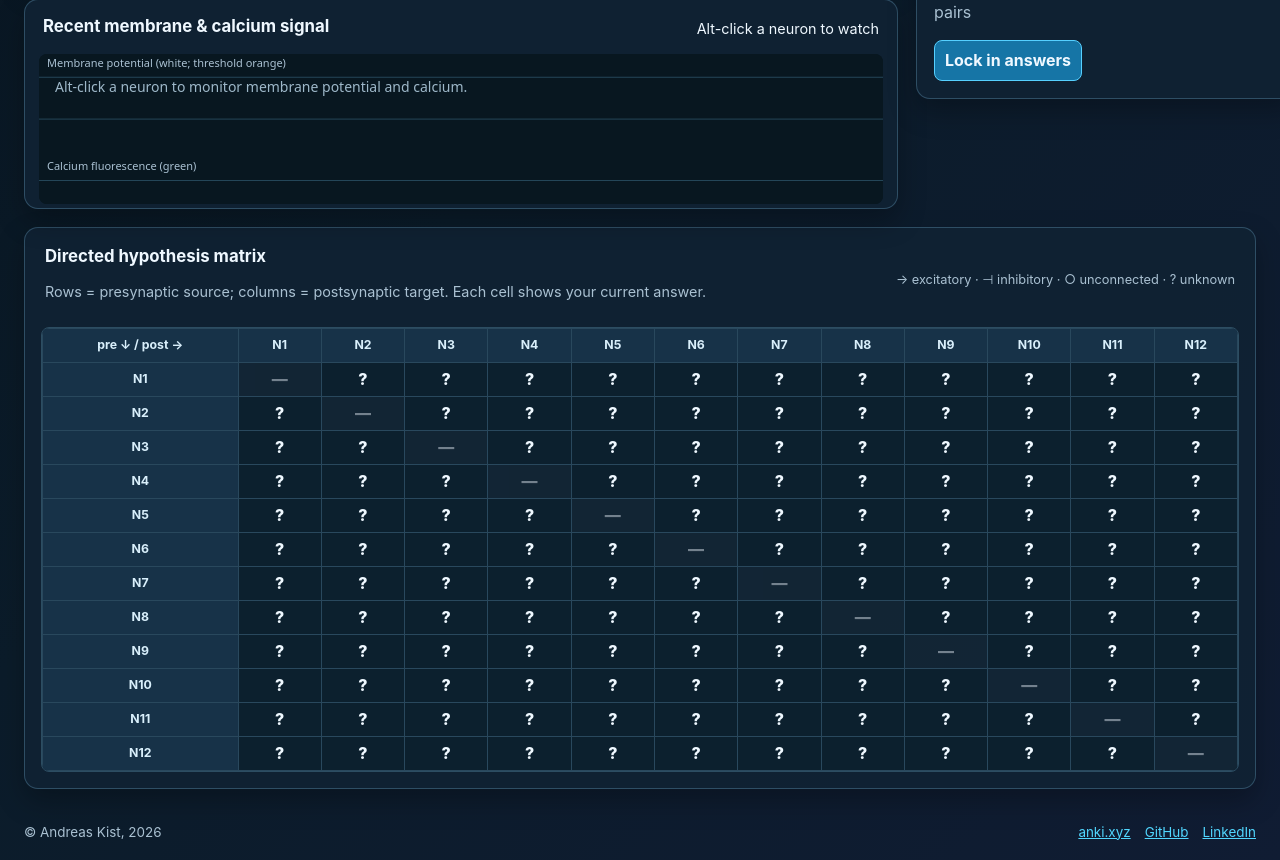
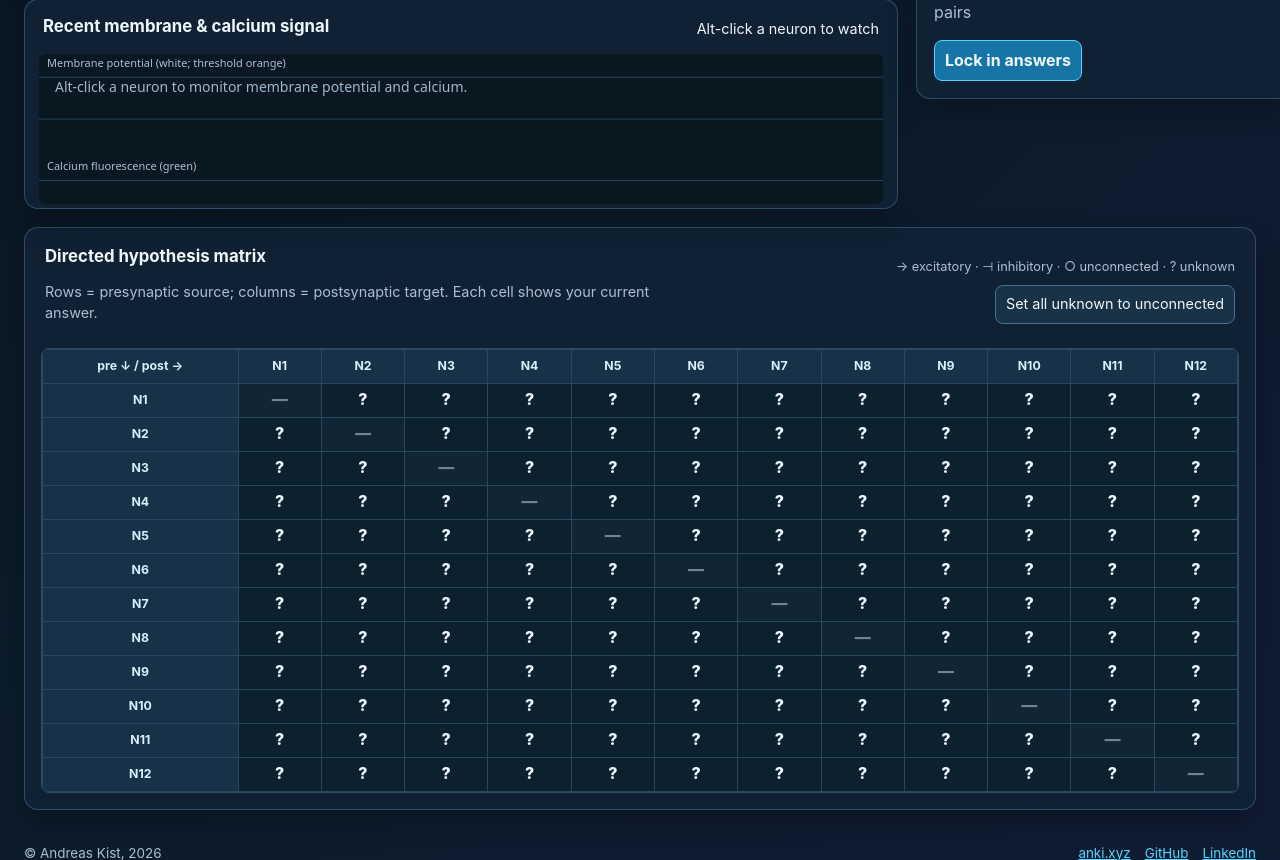
Before and after one commit to ankilab/connectivity-game, a PHP site: page / in a window 1280 px wide. Shown: the part 926-1786 px from the top of the page. Run offline with PHP 8.4, Linux system fonts and the light colour scheme.

Commit message:
add button to set all unknown connections as unconnected in the matrix

```diff
--- a/assets/css/styles.css
+++ b/assets/css/styles.css
@@ -483,6 +483,14 @@ kbd {
   font-size: 0.8rem;
 }
 
+.matrix-actions {
+  display: flex;
+  align-items: center;
+  justify-content: end;
+  flex-wrap: wrap;
+  gap: 9px;
+}
+
 .matrix-scroll {
   max-height: 480px;
   overflow: auto;
@@ -739,6 +747,10 @@ input:focus-visible,
   .matrix-key {
     white-space: normal;
   }
+
+  .matrix-actions {
+    justify-content: start;
+  }
 }
 
 /* Respect motion sensitivity while retaining the interface's functionality. */
--- a/assets/js/main.js
+++ b/assets/js/main.js
@@ -28,11 +28,12 @@ function start(seed, count) {
   game = { state:'setup', network: new HiddenNetwork(seed, count), simulation: null, guesses: new Map(), selection: { pre:null, post:null, shiftMode:false }, watchedNeuron:null, locked:false, showHypothesis:false };
   game.simulation = new Simulation(game.network); game.state='playing'; ui.el.results_panel.hidden=true; ui.el.results_panel.replaceChildren(); ui.el.seed_input.value=seed;ui.el.count_input.value=count;queryFor(seed,count); refresh(); ui.announce(`Loaded seed ${seed} with ${count} neurons.`);
 }
-function refresh() { if (!game) return; ui.setPair(game.selection,game.locked);ui.setWatchedNeuron(game.watchedNeuron);ui.updateProgress(game.network,game.guesses);ui.renderMatrix(game.network,game.guesses,game.selection,game.locked,pickPair);ui.el.lock_button.disabled=game.locked;ui.el.mode_label.textContent=game.locked?'Results: true network shown':game.selection.shiftMode?'Pair selection: shift-click a neuron':'Playing: Ctrl-click to stimulate'; }
+function refresh() { if (!game) return; const unknown=game.network.validPairs().some(([pre,post])=>(game.guesses.get(pairKey(pre,post))||TYPES.UNKNOWN)===TYPES.UNKNOWN);ui.setPair(game.selection,game.locked);ui.setWatchedNeuron(game.watchedNeuron);ui.updateProgress(game.network,game.guesses);ui.renderMatrix(game.network,game.guesses,game.selection,game.locked,pickPair);ui.el.lock_button.disabled=game.locked;ui.el.mark_unknown_unconnected_button.disabled=game.locked||!unknown;ui.el.mode_label.textContent=game.locked?'Results: true network shown':game.selection.shiftMode?'Pair selection: shift-click a neuron':'Playing: Ctrl-click to stimulate'; }
 function pickPair(pre, post) { if (game.locked) return; game.selection={pre,post,shiftMode:false}; game.state='pair-selection'; refresh(); ui.announce(`Selected N${pre+1} to N${post+1}.`); }
 function selectNeuron(id) { if (game.locked) return; if (game.selection.pre === null || game.selection.post !== null) { game.selection={pre:id,post:null,shiftMode:true}; game.state='pair-selection'; } else if (game.selection.pre === id) { ui.announce('Choose a different target neuron.'); return; } else game.selection={pre:game.selection.pre,post:id,shiftMode:false}; refresh(); }
 function watchNeuron(id) { if (game.locked) return; game.watchedNeuron=id; refresh(); ui.announce(`Watching calcium activity from N${id + 1}.`); }
 function answer(type) { const {pre,post}=game.selection;if(game.locked||pre===null||post===null)return;game.guesses.set(pairKey(pre,post),type);ui.announce(`N${pre+1} to N${post+1} classified as ${type}.`);refresh(); }
+function markUnknownAsUnconnected() { if (game.locked) return; let updated=0; for (const [pre,post] of game.network.validPairs()) { const key=pairKey(pre,post); if ((game.guesses.get(key)||TYPES.UNKNOWN)===TYPES.UNKNOWN) { game.guesses.set(key,TYPES.NONE); updated+=1; } } refresh(); ui.announce(`${updated} unknown pair${updated===1?'':'s'} marked unconnected.`); }
 function stimulate(point) { if(game.locked)return; game.simulation.setStimulation(point,true); }
 function draw() { renderer.draw(game.network,game.simulation,{...game.selection,watched:game.watchedNeuron},game.guesses,game.showHypothesis,game.locked); renderer.drawPlot(game.simulation,game.watchedNeuron); }
 function animate(timestamp) { if (!lastFrame) lastFrame=timestamp; const delta=Math.min((timestamp-lastFrame)/1000,.1);lastFrame=timestamp;if(game&&!document.hidden){if(pointerDown&&renderer.pointer)stimulate(renderer.pointer);accumulator+=delta;let steps=0;while(accumulator>=CONFIG.timeStep&&steps<CONFIG.maxStepsPerFrame){game.simulation.step();accumulator-=CONFIG.timeStep;steps+=1;}}if(game)draw();requestAnimationFrame(animate); }
@@ -46,6 +47,7 @@ field.addEventListener('keydown',(event)=>{if(event.key==='Escape'){game.selecti
 ui.el.answer_buttons.addEventListener('click',(event)=>{const button=event.target.closest('button[data-answer]');if(button)answer(button.dataset.answer);});
 ui.el.swap_button.addEventListener('click',()=>{const s=game.selection;game.selection={pre:s.post,post:s.pre,shiftMode:false};refresh();});
 ui.el.clear_pair_button.addEventListener('click',()=>{game.selection={pre:null,post:null,shiftMode:false};game.state='playing';refresh();});
+ui.el.mark_unknown_unconnected_button.addEventListener('click',markUnknownAsUnconnected);
 ui.el.hypothesis_toggle.addEventListener('change',()=>{game.showHypothesis=ui.el.hypothesis_toggle.checked;});
 ui.el.restart_button.addEventListener('click',()=>{const seed=ui.el.seed_input.value.trim(),count=Number(ui.el.count_input.value);if(!validSeed(seed)||!isValidCount(count)){ui.announce('Use a valid seed and 3 to 30 neurons.');return;}start(seed,count);});
 ui.el.new_seed_button.addEventListener('click',()=>{const count=Number(ui.el.count_input.value);if(!isValidCount(count)){ui.announce('Choose a neuron count from 3 to 30.');return;}start(newSeed(),count);});
--- a/index.php
+++ b/index.php
@@ -67,7 +67,7 @@ $count = valid_count($_GET['n'] ?? 12);
       </aside>
     </section>
 
-    <section class="card matrix-card" aria-labelledby="matrix-title"><div class="section-title"><div><h2 id="matrix-title">Directed hypothesis matrix</h2><p class="muted">Rows = presynaptic source; columns = postsynaptic target. Each cell shows your current answer.</p></div><span class="matrix-key">→ excitatory · ⊣ inhibitory · ○ unconnected · ? unknown</span></div><div class="matrix-scroll"><table id="guess-matrix"></table></div></section>
+    <section class="card matrix-card" aria-labelledby="matrix-title"><div class="section-title"><div><h2 id="matrix-title">Directed hypothesis matrix</h2><p class="muted">Rows = presynaptic source; columns = postsynaptic target. Each cell shows your current answer.</p></div><div class="matrix-actions"><span class="matrix-key">→ excitatory · ⊣ inhibitory · ○ unconnected · ? unknown</span><button id="mark-unknown-unconnected-button" type="button" class="secondary">Set all unknown to unconnected</button></div></div><div class="matrix-scroll"><table id="guess-matrix"></table></div></section>
     <section id="results-panel" class="card results" hidden aria-live="polite"></section>
   </main>
   <footer class="site-footer">
```
Also changed, not shown: README.md, assets/js/ui.js.
